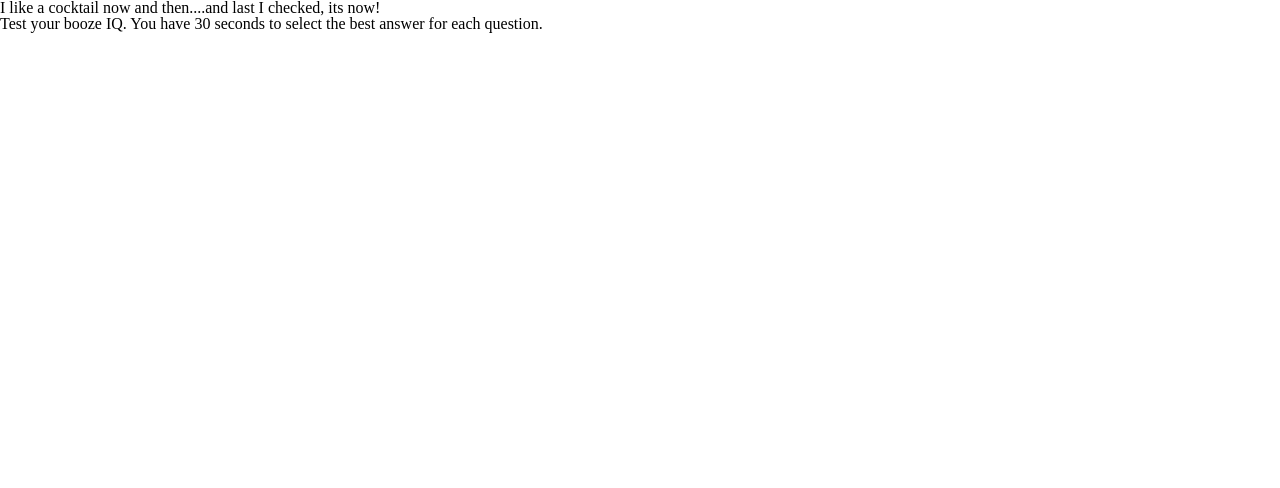
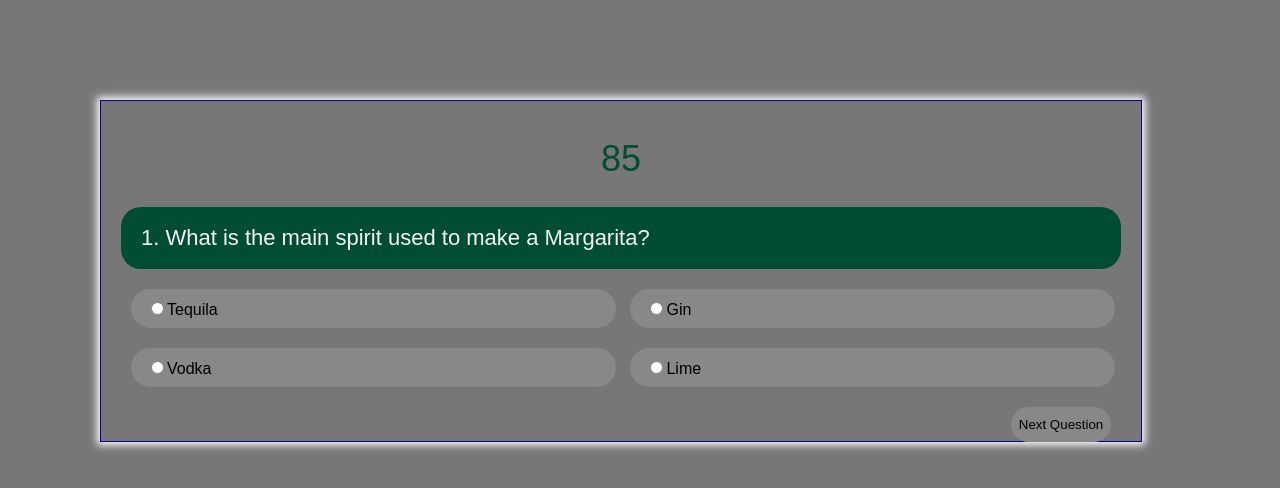
Before and after one commit to mlsantoyo/TriviaGame, a plain HTML site: page index.html in a window 1280 px wide. Drawn offline with nearby package versions, Linux system fonts and the light colour scheme.

Commit message:
timer added

```diff
--- a/assets/css/style.css
+++ b/assets/css/style.css
@@ -0,0 +1,60 @@
+body {
+	font-family: Arial, "Gergia", "Times New Roman";
+	background: #777777;
+}
+
+.container {
+	height: 300px;
+	width: 1000px;
+	position: absolute;
+	top: 100px;
+	left: 100px;
+	padding: 20px;
+	border: 1px solid #08038C;
+	box-shadow: 0 0 8px 3px #fff;
+}
+
+.title {
+	padding: 20px;
+	text-align: center;
+	font-size: 36px;
+	color: #004d33;
+}
+
+.question{
+	padding: 20px;
+	font-size: 22px;
+	background: #004d33;
+	border-radius: 20px;
+	margin: 10px 0 10px 0;
+	color: #f6f6f6;
+}
+
+.option {
+	width: 470px;
+	display: inline-block;
+	padding: 10px 0 10px 15px;
+	vertical-align: middle;
+	background: #888888;
+	margin: 10px 0 10px 10px;
+	color: #000000;
+	border-radius: 20px;
+}
+
+.next-btn {
+	border: none;
+	outline: none;
+	background: #888888;
+	width: 100px;
+	height: 35px;
+	border-radius: 20px;
+	cursor: pointer;
+	float: right;
+	margin: 10px;
+}
+
+.result {
+	height: 100px;
+	text-align: center;
+	font-size: 75px;
+}
--- a/assets/javascript/app.js
+++ b/assets/javascript/app.js
@@ -1,60 +1,92 @@
+var currentQuestion = 0;
+var score = 0;
+var totQuestions = questions.length;
+
+var container = document.getElementById('quizContainer');
+var questionEl = document.getElementById('question');
+var opt1 = document.getElementById('opt1');
+var opt2 = document.getElementById('opt2');
+var opt3 = document.getElementById('opt3');
+var opt4 = document.getElementById('opt4');
+var nextButton = document.getElementById('nextButton');
+var resultCont = document.getElementById('result');
 
 
-var questions = [{
-    question: "What is the main spirit used to make a Margarita?",
-    choices: ["Tequila", "Gin", "Vodka", "Lime"],
-    correctAnswer: 1
-}, {
-    question: "A mimosa is made by mixing orange juice and sparkling wine. What two ingredients make a bellini?",
-    choices: ["White wine & OJ", "Sparkling wine & peach nectar", "Sparkling water & any citrus", "Red wine & nectarines"],
-    correctAnswer: 2
-}, {
-    question: "Which drink do you shake rather than stir?",
-    choices: ["Manhattan", "Old Fashioned", "Ramos Gin Fizz", "Sazerac"],
-    correctAnswer: 3
-}, {
-    question: "The Mint Julep is the traditional drink at which sporting event?",
-    choices: ["Wimbledon", "Indy 500", "Preakness", "Kentucky Derby"],
-    correctAnswer: 4
-}, {
-    question: "If a spirit is '80 Proof' what is its percentage of alcohol?",
-    choices: ["80", "40", "20", "60"],
-    correctAnswer: 2
-
- }, {
-    question: "Which plant is used to make tequila?",
-    choices: ["Agave", "Sugar Cane", "Wheat", "Prickly Pear Cactus"],
-    correctAnswer: 1
-
- }, {
-    question: "Which ingredient gives the Sazerac its licorice 'nose'?",
-    choices: ["Sambuca", "Absinthe", "Grappa", "Anisette"],
-    correctAnswer: 2
-
-}, {
-    question: "Which beverage should be served at room temperature?",
-    choices: ["Belgian ale", "Punch", "Red Wine", "Rose Wine"],
-    correctAnswer: 3
-
-}, {
-    question: "The glass known as a 'champagne coup' is said to have been modeled after whose breast?",
-    choices: ["Coco Chanel", "Princess Anne of Monaco", "Queen Isabela", "Marie Antoinette"],
-    correctAnswer: 4
-
-}, {
-    question: "A negroni is made with equal parts gin, sweet vermouth and which liqueur, also an apertif?",
-    choices: ["Campari", "Cinar", "Creme de violet", "Bitters"],
-    correctAnswer: 1
-}];
-
-var showQuestion = 0;
-var correctAnswers = 0;
-var done = false;
-
-$(document).ready(function () {
+//timer
+var number =  90;
+var intervalId;
 
 
 
 
 
-});
+function run() {
+  intervalId = setInterval(decrement, 1000);
+}
+
+function decrement() {
+
+  number--;
+
+
+  $("#show-number").html("<h2>" + number + "</h2>");
+
+
+      //  Once number hits zero...
+      if(number === 0) {
+
+        //  ...run the stop function.
+        stop();
+
+    }
+
+
+    //  The stop function
+    function stop() {
+        clearInterval(intervalId);
+    }
+}
+
+    //  Execute the run function.
+    run();
+
+
+
+
+    function loadQuestion (questionIndex) {
+        var q = questions[questionIndex];
+        questionEl.textContent = (questionIndex + 1) + '. ' + q.question;
+        opt1.textContent = q.option1;
+        opt2.textContent = q.option2;
+        opt3.textContent = q.option3;
+        opt4.textContent = q.option4;
+
+
+    };
+
+    function loadNextQuestion () {
+        var selectedOption = document.querySelector('input[type=radio]:checked');
+        if(!selectedOption){
+            alert('Please select your answer!');
+            return;
+        }
+        var answer = selectedOption.value;
+        if(questions[currentQuestion].answer == answer) {
+            score ++;
+        }
+
+        selectedOption.checked = false;
+        currentQuestion++;
+        if(currentQuestion == totQuestions- 1) {
+            nextButton.textContent = "Finish";
+        }
+
+        if(currentQuestion == totQuestions) {
+            container.style.display = 'none';
+            result.style.display = '';
+            resultCont.textContent = 'Your Score: ' + score + ' Out of 10';
+            return;
+        }
+        loadQuestion(currentQuestion);
+    }
+    loadQuestion(currentQuestion);
--- /dev/null
+++ b/assets/javascript/questionList.js
@@ -0,0 +1,79 @@
+
+
+var questions = [{
+    "question": "What is the main spirit used to make a Margarita?",
+    "option1": "Tequila",
+    "option2": "Gin",
+    "option3": "Vodka",
+    "option4": "Lime",
+    "answer": "1"
+}, {
+    "question": "A mimosa is made by mixing orange juice and sparkling wine. What two ingredients make a bellini?",
+    "option1": "White wine & OJ",
+    "option2": "Sparkling wine & peach nectar",
+    "option3": "Sparkling water & any citrus",
+    "option4": "Red wine & nectarines",
+    "answer": "2"
+
+}, {
+    "question": "Which drink do you shake rather than stir?",
+    "option1": "Manhattan",
+    "option2": "Old Fashioned",
+    "option3": "Ramos Gin Fizz",
+    "option4": "Sazerac",
+    "answer": "3"
+}, {
+    "question": "The Mint Julep is the traditional drink at which sporting event?",
+    "option1": "Wimbledon",
+    "option2": "Indy 500",
+    "option3": "Preakness",
+    "option4": "Kentucky Derby",
+    "answer": "4"
+}, {
+    "question": "If a spirit is '80 Proof' what is its percentage of alcohol?",
+    "option1": "80",
+    "option2": "40",
+    "option3": "20",
+    "option4": "60",
+    "answer": "2"
+
+ }, {
+    "question": "Which plant is used to make tequila?",
+    "option1": "Agave",
+    "option2": "Sugar Cane",
+    "option3": "Wheat",
+    "option4": "Prickly Pear Cactus",
+    "answer": "1"
+
+ }, {
+    "question": "Which ingredient gives the Sazerac its licorice 'nose'?",
+    "option1": "Sambuca",
+    "option2": "Absinthe",
+    "option3": "Grappa",
+    "option4": "Anisette",
+    "answer": "2"
+
+}, {
+    "question": "Which beverage should be served at room temperature?",
+    "option1": "Belgian ale",
+    "option2": "Punch",
+    "option3": "Red Wine",
+    "option4": "Rose Wine",
+    "answer": "3"
+
+}, {
+    "question": "The glass known as a 'champagne coup' is said to have been modeled after whose breast?",
+    "option1": "Coco Chanel",
+    "option2": "Princess Anne of Monaco",
+    "option3": "Queen Isabela",
+    "option4": "Marie Antoinette",
+    "answer": "4"
+
+}, {
+    "question": "A negroni is made with equal parts gin, sweet vermouth and which liqueur, also an apertif?",
+    "option1": "Campari",
+    "option2": "Cinar",
+    "option3": "Creme de violet",
+    "option4": "Bitters",
+    "answer": "1"
+}];
--- a/index.html
+++ b/index.html
@@ -1,26 +1,38 @@
 <!DOCTYPE html>
-<html>
-<head>
-  <title>Drink Up!</title>
+<html lang="en-us">
+  <head>
+    <meta charset="UTF-8">
+      <title>Drink Up!</title>
   <link rel="stylesheet" type="text/css" href="assets/css/reset.css">
-
   <link rel="stylesheet" type="text/css" href="assets/css/style.css">
 </head>
 <body>
-    <div class="container">
-         <h1>I like a cocktail now and then....and last I checked, its now!</h1>
+<div id="quizContainer" class="container">
 
-         <h2>Test your booze IQ.  You have 30 seconds to select the best answer for each question. </h2>
+<div class="title" id="show-number">Drink Up!</div>
 
-        <div class="question"></div>
-        <ul class="answers"></ul>
-        <div class="stats"></div>
+<div id="question" class="question"></div>
 
-    </div>
+<label class="option" id="option"><input type="radio" name="option" value="1" /><span id="opt1"></span></label>
+<label class="option" id="option"><input type="radio" name="option" value="2" /><span id="opt2"></span></label>
+<label class="option" id="option"><input type="radio" name="option" value="3" /><span id="opt3"></span></label>
+<label class="option" id="option"><input type="radio" name="option" value="4" /><span id="opt4"></span></label>
 
-    <script src="https://code.jquery.com/jquery-3.2.1.min.js" integrity="sha256-hwg4gsxgFZhOsEEamdOYGBf13FyQuiTwlAQgxVSNgt4="crossorigin="anonymous"></script>
+<button id="nextButton" class="next-btn" onclick="loadNextQuestion();">Next Question</button>
+</div>
 
+   <div id="result" class="container result" style="display:none;">
+
+   </div>
+
+
+
+
+
+<script src="https://code.jquery.com/jquery-3.2.1.min.js" integrity="sha256-hwg4gsxgFZhOsEEamdOYGBf13FyQuiTwlAQgxVSNgt4="crossorigin="anonymous"></script>
+<script src="assets/javascript/questionList.js"></script>
 <script src="assets/javascript/app.js"></script>
+
 
 </body>
 </html>
```
Also changed, not shown: assets/images/logo.jpg (added).
